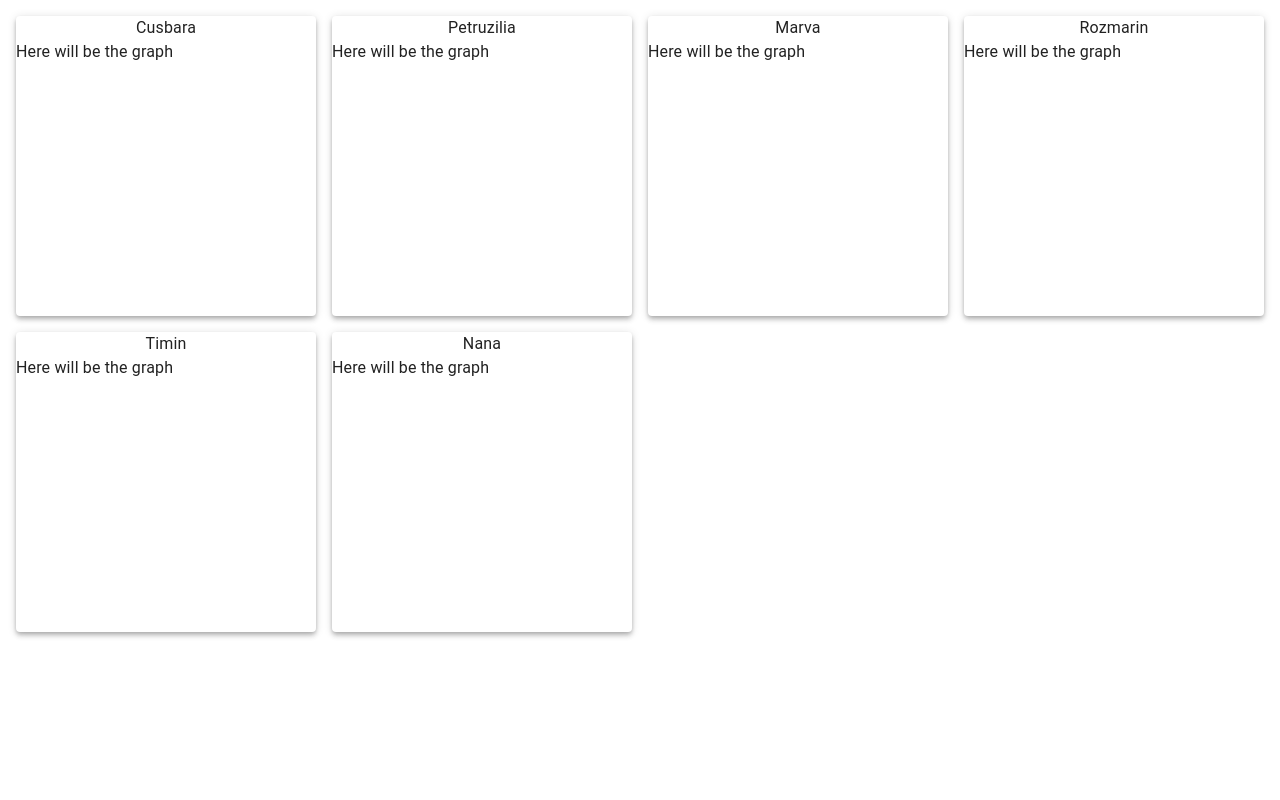
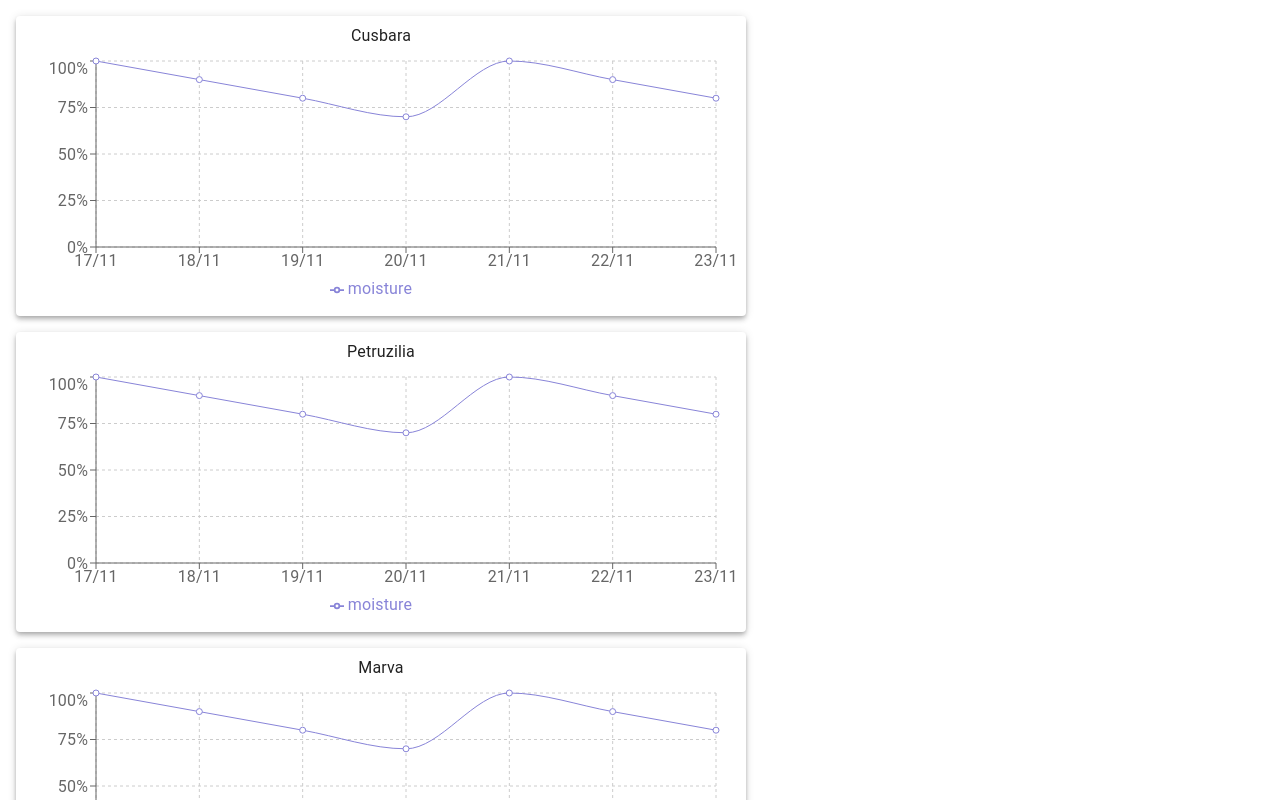
Before and after one commit to MyNick/Plants, a React (Vite) app in the folder frontend/: page / in a window 1280 px wide. Shown: the top 800 px of the page. Built offline with nearby package versions, Linux system fonts and the light colour scheme.

Commit message:
add some mock charts

```diff
--- a/frontend/package.json
+++ b/frontend/package.json
@@ -13,7 +13,8 @@
     "@emotion/styled": "^11.10.6",
     "@mui/material": "^5.11.12",
     "react": "^18.2.0",
-    "react-dom": "^18.2.0"
+    "react-dom": "^18.2.0",
+    "recharts": "^2.5.0"
   },
   "devDependencies": {
     "@types/react": "^18.0.27",
--- a/frontend/src/App.tsx
+++ b/frontend/src/App.tsx
@@ -1,4 +1,5 @@
 import { Box, Paper, Typography } from '@mui/material';
+import MoistureChart from './MoistureChart';
 
 const plants = ['Cusbara', 'Petruzilia', 'Marva', 'Rozmarin', 'Timin', 'Nana'];
 
@@ -18,8 +19,8 @@ export default function App() {
                 flexDirection: 'column',
               }}
             >
-              <Box sx={{ marginX: 'auto' }}>{plant}</Box>
-              <Box>Here will be the graph</Box>
+              <Box sx={{ marginX: 'auto', paddingY: 1 }}>{plant}</Box>
+              <MoistureChart />
             </Paper>
           );
         })}
--- /dev/null
+++ b/frontend/src/MoistureChart.tsx
@@ -0,0 +1,58 @@
+import {
+  CartesianGrid,
+  Legend,
+  Line,
+  LineChart,
+  Tooltip,
+  XAxis,
+  YAxis,
+} from 'recharts';
+
+const data = [
+  {
+    time: '17/11',
+    moisture: 100,
+  },
+  {
+    time: '18/11',
+    moisture: 90,
+  },
+  {
+    time: '19/11',
+    moisture: 80,
+  },
+  {
+    time: '20/11',
+    moisture: 70,
+  },
+  {
+    time: '21/11',
+    moisture: 100,
+  },
+  {
+    time: '22/11',
+    moisture: 90,
+  },
+  {
+    time: '23/11',
+    moisture: 80,
+  },
+];
+
+export default function MoistureChart() {
+  return (
+    <LineChart
+      width={730}
+      height={250}
+      data={data}
+      margin={{ top: 5, right: 30, left: 20, bottom: 5 }}
+    >
+      <CartesianGrid strokeDasharray="3 3" />
+      <XAxis dataKey="time" />
+      <YAxis dataKey="moisture" tickFormatter={(tick) => `${tick}%`} />
+      <Tooltip />
+      <Legend />
+      <Line type="monotone" dataKey="moisture" stroke="#8884d8" />
+    </LineChart>
+  );
+}
```
Also changed, not shown: 1 other file (tests, documents, lock files or other folders).
